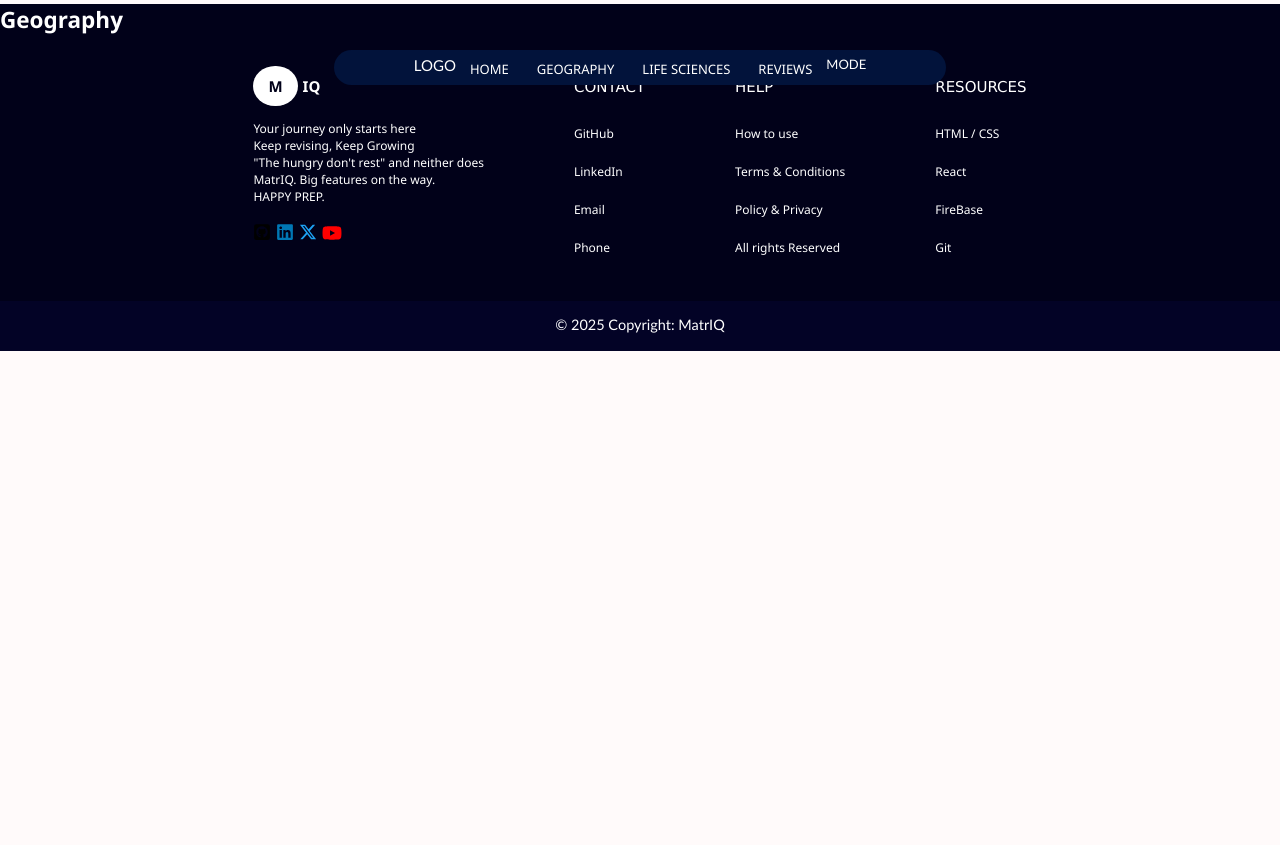
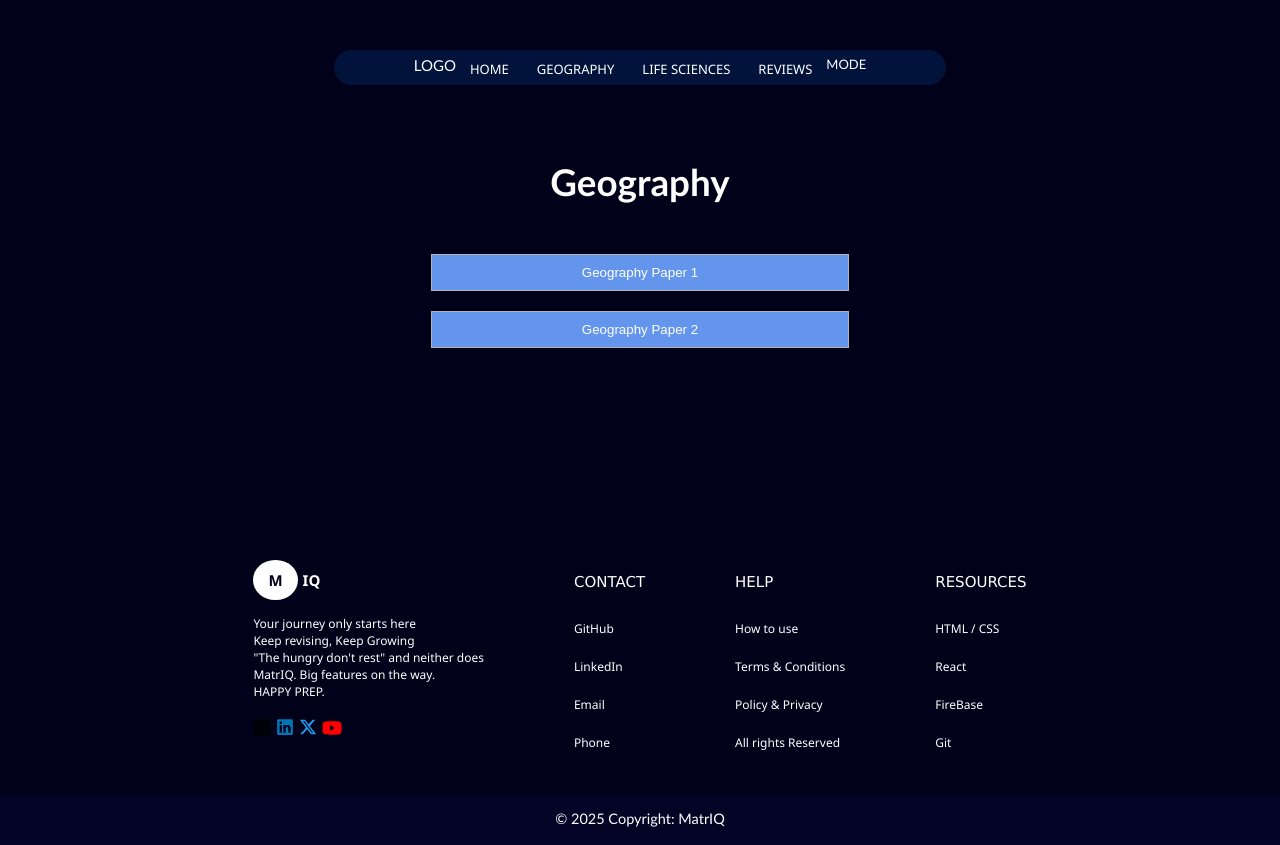
Before and after one commit to Mugwena14/MatrIQ, a React (Vite) app: page /Geo in a window 1280 px wide. Before the commit the page ends 800 px from the top, so only its background shows below. Built offline with nearby package versions, Linux system fonts and the light colour scheme.

Commit message:
Geo page more styling

```diff
--- a/src/Components/Geo.jsx
+++ b/src/Components/Geo.jsx
@@ -4,15 +4,11 @@ import styles from './Geo.module.css'
 const Geo = () => {
     return (
         <div className={styles.geo}>
-            <div>
-                <h2>Geography</h2>
-            </div>
-            <div className={styles.paper}>
-                <div className={styles.paper1}>
-
-                </div>
-                <div className={styles.paper2}>
-
+            <div className={styles.box}>
+                <h1>Geography</h1>
+                <div className={styles.paper}>
+                    <p><button>Geography Paper 1</button></p>
+                    <p><button>Geography Paper 2</button></p>
                 </div>
             </div>
         </div>
--- a/src/Components/Geo.module.css
+++ b/src/Components/Geo.module.css
@@ -2,4 +2,41 @@
     margin-top: -50px;
     margin-bottom: -20px;
     background-color: hsl(240, 93%, 5%);
+    display: flex;
+    flex-direction: column;
+    align-items: center;
+    justify-content: center;
 }
+
+.box{
+    margin-top: 50px;
+    margin-bottom: 80px;
+    padding: 100px 20px;
+}
+
+.box button{
+    padding: 10px 150px;
+    border: 1px solid hsl(0, 0%, 70%);
+    background-color: cornflowerblue;
+    color: white;
+    outline: none;
+}
+
+.box button{
+    padding: 10px 150px;
+}
+
+.box button:hover{
+    background-color: hsl(0, 0%, 90%);
+    border-color: cornflowerblue;
+    color: cornflowerblue;
+    transition: ease-in-out, 0.5s;
+    transition: ease-out, 0.5s;
+}
+
+.box h1{
+    text-align: center;
+    margin-bottom: 50px;
+    color: white;
+    font-size: 2.3rem;
+}
--- a/src/Components/Privacy.jsx
+++ b/src/Components/Privacy.jsx
@@ -69,7 +69,7 @@ const Privacy = () => {
             </ul>
             <p>To make a request, contact us at: <a href="mailto:info@matriq.co.za">info@matriq.co.za</a></p>
 
-            <h3>7. Children’s Privacy</h3>
+            <h3>7. Children's Privacy</h3>
             <p>
                 MatrIQ is intended for learners aged 16 and older. We do not knowingly collect personal info from children under 13.
             </p>
```
